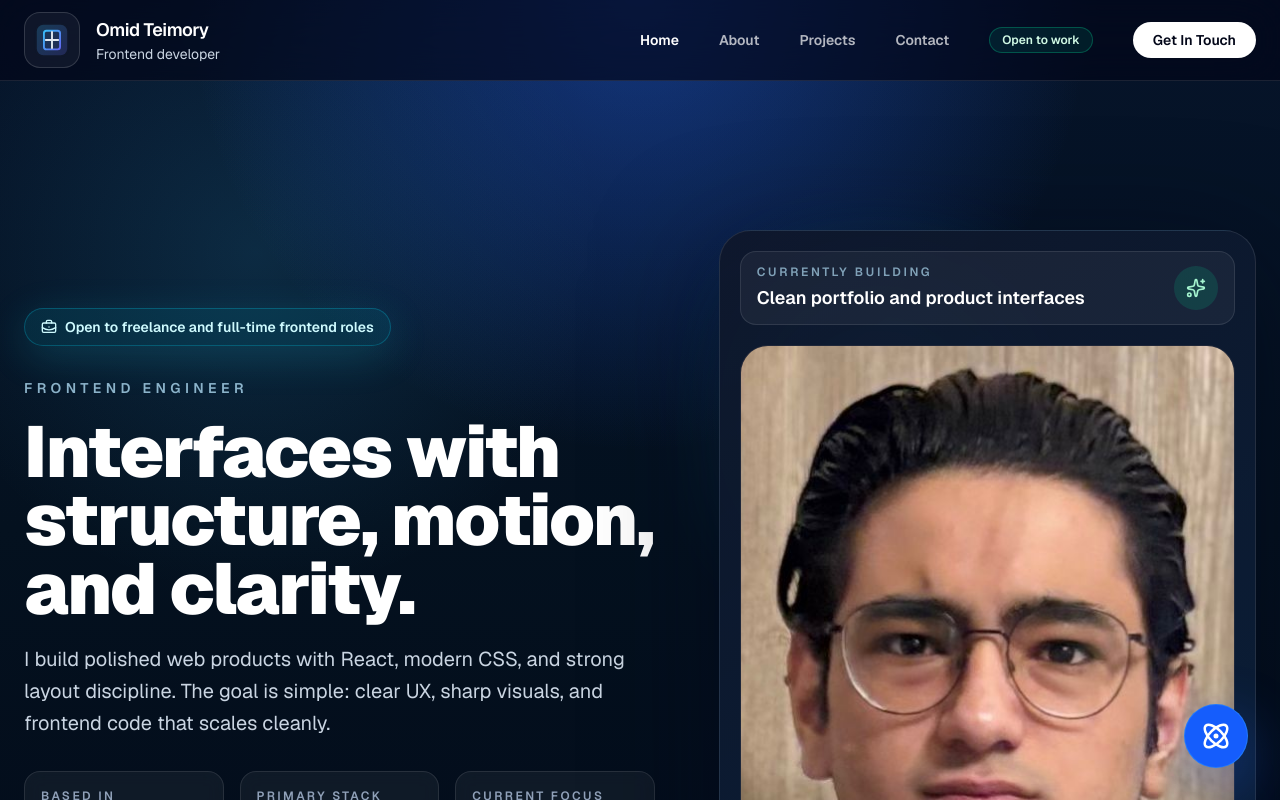
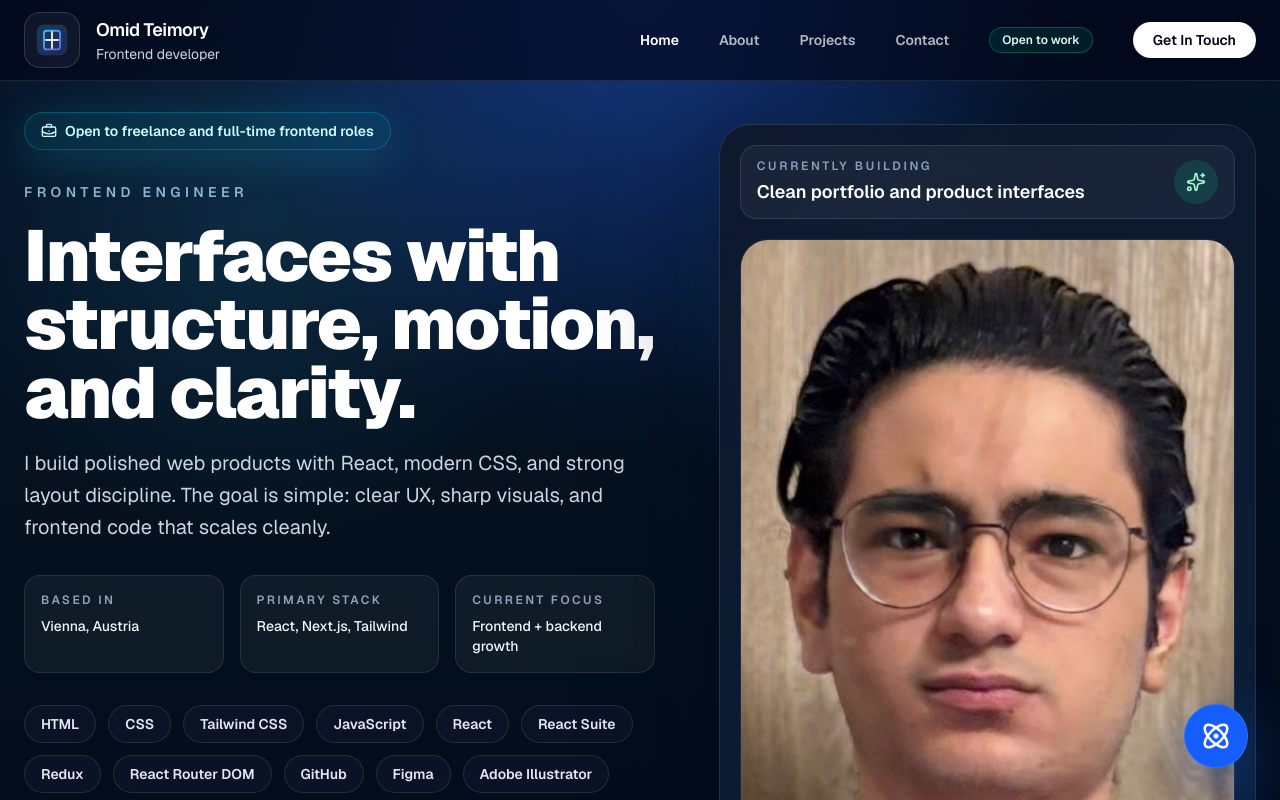
Before and after one commit to omid2007hope/Portfolio, a Next.js app in the folder Frontend/: page / in a window 1280 px wide. Shown: the top 800 px of the page. Built offline with nearby package versions, Linux system fonts and the light colour scheme.

Commit message:
CSS Style Fix

```diff
--- a/Frontend/src/app/layout.js
+++ b/Frontend/src/app/layout.js
@@ -21,7 +21,7 @@ export default function RootLayout({ children }) {
         <div className="relative min-h-screen">
           <div className="pointer-events-none absolute inset-x-0 top-0 h-[32rem] bg-[radial-gradient(circle_at_top,rgba(37,99,235,0.22),transparent_55%)]" />
           <Header />
-          <main className="relative pt-24">{children}</main>
+          <main className="relative pt-20">{children}</main>
         </div>
       </body>
     </html>
--- a/Frontend/src/components/pages/AboutPage.jsx
+++ b/Frontend/src/components/pages/AboutPage.jsx
@@ -2,8 +2,8 @@ import Link from "next/link";
 
 function About() {
   return (
-    <div className="w-full h-334 bg-[#0f172a] text-white px-6 flex justify-center">
-      <div className="w-full max-w-6xl md:mt-55 lg:mt-55">
+    <section className="flex w-full justify-center px-6 py-8 text-white">
+      <div className="w-full max-w-6xl">
         <div className="mb-10">
           <h1 className="text-4xl font-extrabold">About & Contact</h1>
           <p className="text-white/70 mt-2 text-lg">
@@ -98,7 +98,7 @@ function About() {
           </p>
         </div>
       </div>
-    </div>
+    </section>
   );
 }
 
--- a/Frontend/src/components/pages/ContactPage.jsx
+++ b/Frontend/src/components/pages/ContactPage.jsx
@@ -61,8 +61,8 @@ function Contact() {
   };
 
   return (
-    <div className="w-full h-334 bg-[#0f172a] text-white px-6  flex justify-center">
-      <div className="w-full max-w-6xl mt-0 md:mt-60 lg:mt-60">
+    <section className="flex w-full justify-center px-6 py-8 text-white">
+      <div className="w-full max-w-6xl">
         <h1 className="text-4xl font-extrabold">Get in Touch</h1>
         <p className="text-white/70 text-lg mt-2 mb-12 max-w-2xl">
           Have a question or want to work together? Fill out the form below and
@@ -278,7 +278,7 @@ function Contact() {
           </p>
         </div>
       </div>
-    </div>
+    </section>
   );
 }
 
--- a/Frontend/src/components/pages/HomePage.jsx
+++ b/Frontend/src/components/pages/HomePage.jsx
@@ -56,9 +56,9 @@ function Home() {
   ];
 
   return (
-    <section className="relative overflow-hidden px-6 pb-0 pt-8 text-white">
+    <section className="relative flex min-h-[calc(100vh-5rem)] items-center overflow-hidden px-6 py-8 text-white">
       <div className="mx-auto grid w-full max-w-7xl items-center gap-16 lg:grid-cols-[1.08fr_0.92fr]">
-        <div className="order-2 space-y-8 lg:order-1 mt-0 md:mt-45 lg:mt-45 pb-20 md:pb-0 lg:pb-0">
+        <div className="order-2 space-y-8 lg:order-1">
           <div className="inline-flex w-fit items-center gap-2 rounded-full border border-cyan-400/25 bg-cyan-400/10 px-4 py-2 text-sm font-semibold text-cyan-100 shadow-[0_10px_40px_rgba(34,211,238,0.18)]">
             <BriefcaseBusiness className="h-4 w-4" />
             Open to freelance and full-time frontend roles
--- a/Frontend/src/components/pages/project/ProjectPage.jsx
+++ b/Frontend/src/components/pages/project/ProjectPage.jsx
@@ -61,7 +61,7 @@ function Project() {
   ];
 
   return (
-    <div className="flex h-279 w-full justify-center px-6 mt-0 md:mt-55 lg:mt-55 text-white">
+    <section className="flex w-full justify-center px-6 py-8 text-white">
       <div className="w-full max-w-6xl">
         <h1 className="text-3xl font-extrabold sm:text-4xl">
           Selected Projects
@@ -199,7 +199,7 @@ function Project() {
           </p>
         </div>
       </div>
-    </div>
+    </section>
   );
 }
 
```
